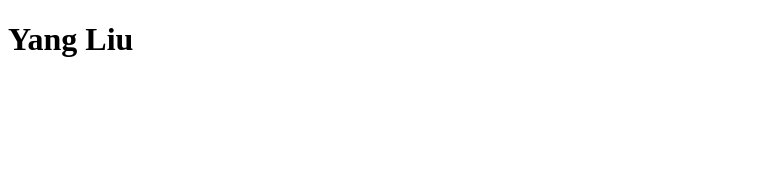
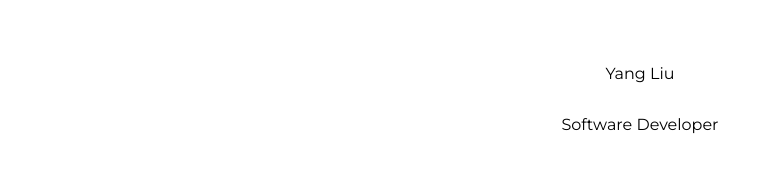
Before and after one commit to yangliudev/yangWebsite2022, a Gatsby site: page / in a window 1280 px wide. Shown: the whole page, without its empty margins (0-771 px from the left). Built offline with nearby package versions, Linux system fonts and the light colour scheme; Gatsby itself is replaced by a stand-in of ours.

Commit message:
added Google font montserrat

```diff
--- /dev/null
+++ b/gatsby-browser.js
@@ -0,0 +1 @@
+import "@fontsource/montserrat"; // Defaults to weight 400 with all styles included.
--- a/package.json
+++ b/package.json
@@ -15,6 +15,7 @@
     "clean": "gatsby clean"
   },
   "dependencies": {
+    "@fontsource/montserrat": "^4.5.1",
     "babel-plugin-styled-components": "^2.0.2",
     "gatsby": "^4.4.0",
     "gatsby-plugin-styled-components": "^5.4.0",
--- a/src/pages/index.js
+++ b/src/pages/index.js
@@ -7,10 +7,28 @@ const IndexPage = () => {
     <main>
       <title>Yang Liu</title>
       <div>
-        <h1>Yang Liu</h1>
+        <Container>
+          <Text>Yang Liu</Text>
+          <Text>Software Developer</Text>
+        </Container>
       </div>
     </main>
   );
 };
 
+// Styled Components
+
+const Container = styled.div`
+  margin: 3rem auto;
+  max-width: 600px;
+  display: flex;
+  flex-direction: column;
+  align-items: center;
+  justify-content: center;
+`;
+
+const Text = styled.p`
+  font-family: "Montserrat";
+`;
+
 export default IndexPage;
```
Also changed, not shown: 1 other file.
